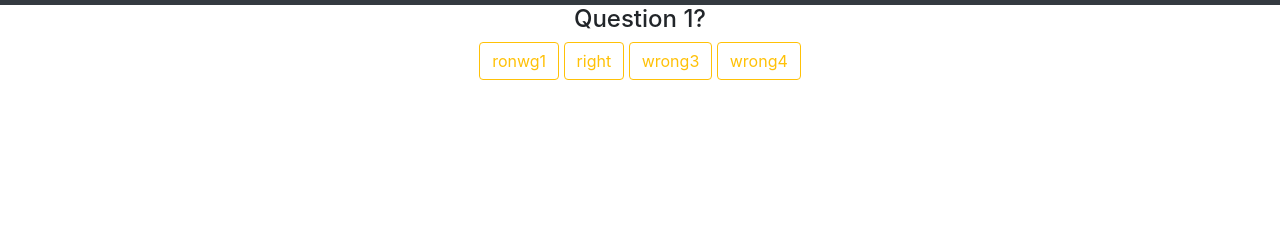
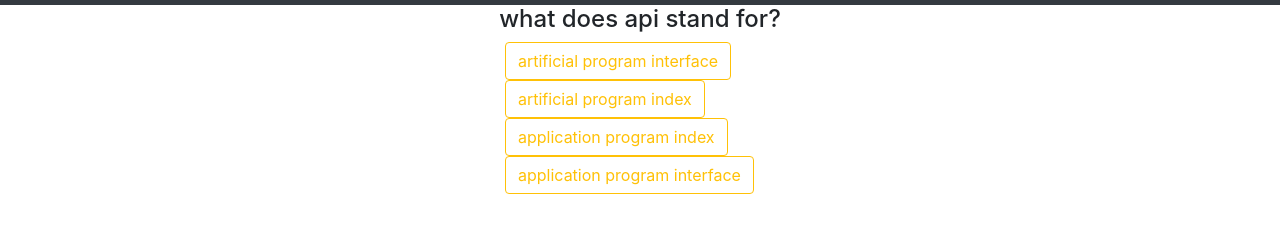
Before and after one commit to resousa/coding-quiz, a plain HTML site: page index.html in a window 1280 px wide. Both pictures are taken after a click on the button "I'm Ready!". Shown: the part 51-284 px from the top of the page. Drawn offline with nearby package versions, Linux system fonts and the light colour scheme.

Commit message:
update questions

```diff
--- a/index.html
+++ b/index.html
@@ -26,7 +26,7 @@
 
     <div class="container">
         <div class="row">
-            <div class="col-lg-8 col-sm-12 mx-auto text-center">
+            <div class="col-lg-6 col-sm-12 mx-auto text-center">
                 <div class="content">
 
                     <div id="intro">
@@ -39,14 +39,20 @@
                         <div>
                             <h4 id="question"></h4>
                         </div>
-
-                        <div>
-                            <button type="button" class="btn btn-outline-warning" id="answer1"></button>
-                            <button type="button" class="btn btn-outline-warning" id="answer2"></button>
-                            <button type="button" class="btn btn-outline-warning" id="answer3"></button>
-                            <button type="button" class="btn btn-outline-warning" id="answer4"></button>
+                        <div class="col-6 mx-auto">
+                            <div class="row">
+                                <button type="button" class="btn btn-outline-warning" id="answer1"></button>
+                            </div>
+                            <div class="row">
+                                <button type="button" class="btn btn-outline-warning" id="answer2"></button>
+                            </div>
+                            <div class="row">
+                                <button type="button" class="btn btn-outline-warning" id="answer3"></button>
+                            </div>
+                            <div class="row">
+                                <button type="button" class="btn btn-outline-warning" id="answer4"></button>
+                            </div>
                         </div>
-
                         <div id="answer"></div>
                     </div>
 
--- a/questions.js
+++ b/questions.js
@@ -1,37 +1,37 @@
 var questions = [
   {
-    title: "Question 1?",
-    choices: ["ronwg1", "right", "wrong3", "wrong4"],
+    title: "what does api stand for?",
+    choices: ["artificial program interface", "artificial program index" , "application program index", "application program interface"],
+    answer: "4"
+  },
+
+  {
+    title: "Choose the largest heading size",
+    choices: ["<h0>", "<h1>", "<h5>", "<h10>"],
     answer: "2"
   },
 
   {
-    title: "Question 2?",
-    choices: ["wrongg1", "wrongg2", "right", "wrongg4"],
+    title: "How many columns does the bootstarp grid system have?",
+    choices: ["6", "10", "12", "15"],
     answer: "3"
   },
 
   {
-    title: "Question 3?",
-    choices: ["right", "wrondsg2", "wrong3", "4wrong"],
-    answer: "1"
-  },
-
-  {
-    title: "Question 4?",
-    choices: ["wrooo1ng", "wr0002ong", "right", "wron4g"],
+    title: "How would you clear a div with an id value of quiz with jQuery?",
+    choices: ["$('.quiz').clear()", "$clear('#quiz')", "$('#quiz').empty();", "$('.quiz').clear()"],
     answer: "3"
   },
 
   {
-    title: "Question 5?",
-    choices: ["1wrong", "2wrong", "3wrong", "right"],
+    title: "how would you flex an object to the far right side of the screen with display: flex;?",
+    choices: ["align-items: baseline;", "justify-content: flex-right;", "align-items: flex-end;", "justify-content: flex-end;"],
     answer: "4"
   },
 
   {
-    title: "Question 6?",
-    choices: ["wrong", "wrong", "right", "wrong"],
-    answer: "3"
+    title: "Which of these JavaScript functions returns an integer of a specific base",
+    choices: ["parseInt()", "num()", "parseNum()", "numVal()"],
+    answer: "1"
   }
 ];
```
